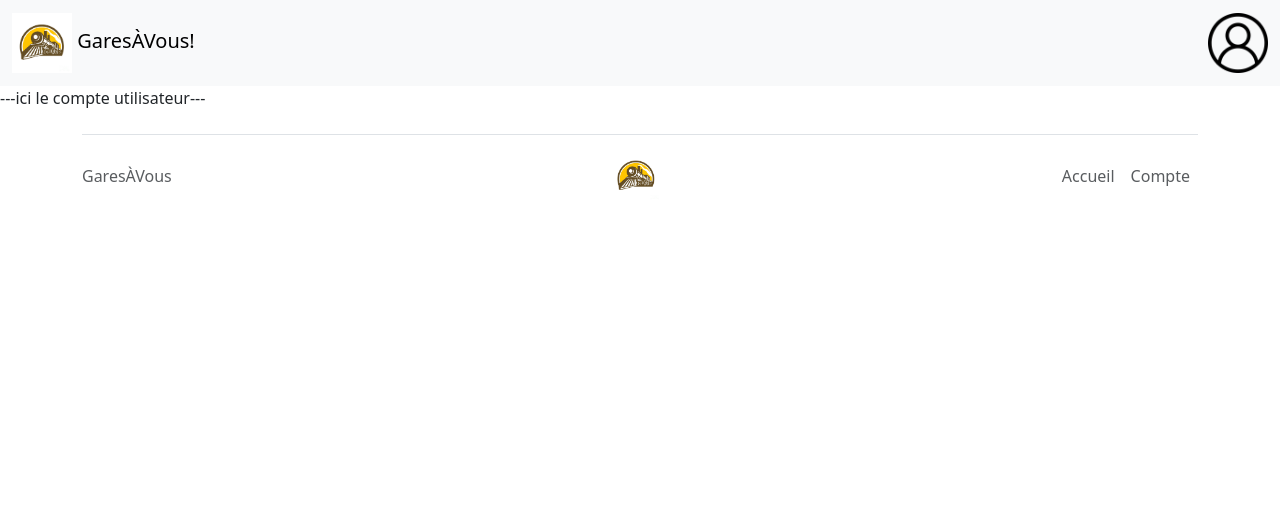
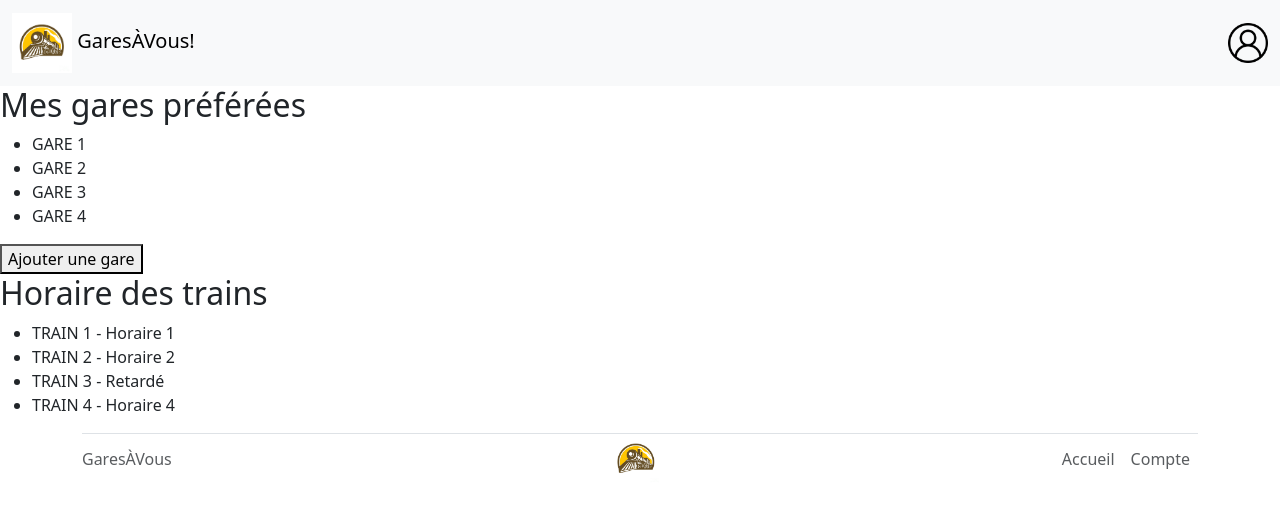
Before and after one commit to remi-lem/dev-web-projet-carte, a PHP site: page /user_account.php in a window 1280 px wide. Shown: the top 512 px of the page. Run offline with PHP 8.4, Linux system fonts and the light colour scheme; some libraries are stand-ins or nearby versions.

Commit message:
- Reformatage des fichiers (accents gérés) - Squelette de la page du compte utilisateur - Changement du zoom min de la carte

```diff
--- a/data/sources.txt
+++ b/data/sources.txt
@@ -1,5 +1,3 @@
-Liens vers les sources de donées originales :
+Liens vers les sources de données originales :
 https://www.data.gouv.fr/fr/datasets/gares-tgv-en-france/
-//TODO trouver comment passer en GeoJson en gardant les accents etc
-
 https://www.data.gouv.fr/fr/datasets/lignes-lgv-et-par-ecartement/
--- a/include/footer.php
+++ b/include/footer.php
@@ -6,10 +6,11 @@
 
 <footer>
     <div class="container">
-        <footer class="d-flex flex-wrap justify-content-between align-items-center py-3 my-4 border-top">
+        <footer class="d-flex flex-wrap justify-content-between align-items-center border-top">
             <p class="col-md-4 mb-0 text-muted">GaresÀVous</p>
 
-            <a href="index.php" class="col-md-4 d-flex align-items-center justify-content-center mb-3 mb-md-0 me-md-auto link-dark text-decoration-none">
+            <a href="index.php" class="col-md-4 d-flex align-items-center justify-content-center
+            mb-3 mb-md-0 me-md-auto link-dark text-decoration-none">
                 <img src="images/logos/logoSite.png" class="bi me-2" alt="Logo" width="50" size="50">
             </a>
 
--- a/include/header.php
+++ b/include/header.php
@@ -40,6 +40,6 @@ global $urlstyle;
             <img src="images/logos/logoSite.png" alt="Logo" width="60" size="60">
             GaresÀVous!
         </a>
-        <a href="user_account.php"><img alt="userAccount" src="images/logos/user.png" width="60" sizes="60"></a>
+        <a href="user_account.php"><img id="logoAccount" alt="userAccount" src="images/logos/user.png" width="40" sizes="40"></a>
     </div>
 </nav>
--- a/user_account.php
+++ b/user_account.php
@@ -1,10 +1,27 @@
 <?php
 $titre = "Compte | GareÀVous";
 $urlstyle = "style/account.css";
-require_once("include/header.php");
+require_once("include/header.php"); // TODO : enlever le logo du compte utilisateur
 ?>
-
-<p>---ici le compte utilisateur---</p>
+<div id="favorite-gare">
+    <h2>Mes gares préférées</h2>
+    <ul>
+        <li>GARE 1</li>
+        <li>GARE 2</li>
+        <li>GARE 3</li>
+        <li>GARE 4</li>
+    </ul>
+    <button>Ajouter une gare</button>
+</div>
+<div id="train-schedule">
+    <h2>Horaire des trains</h2>
+    <ul>
+        <li>TRAIN 1 - Horaire 1</li>
+        <li>TRAIN 2 - Horaire 2</li>
+        <li>TRAIN 3 - Retardé</li>
+        <li>TRAIN 4 - Horaire 4</li>
+    </ul>
+</div>
 
 <?php
 require_once("include/footer.php");
```
Also changed, not shown: carte/leaflet.js (+4 -4 lines), 1 other file.
